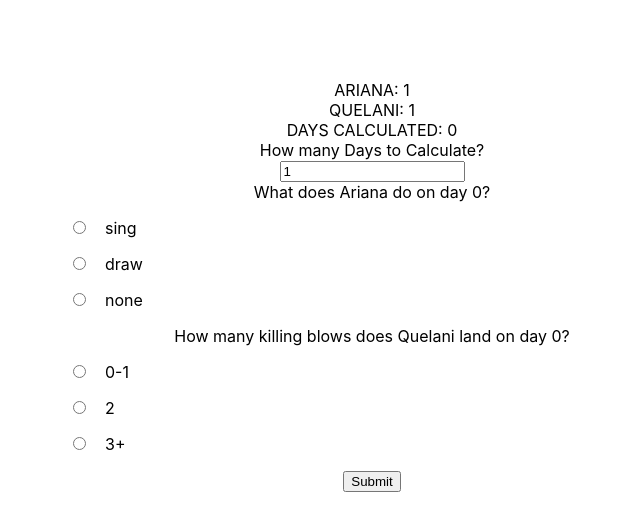
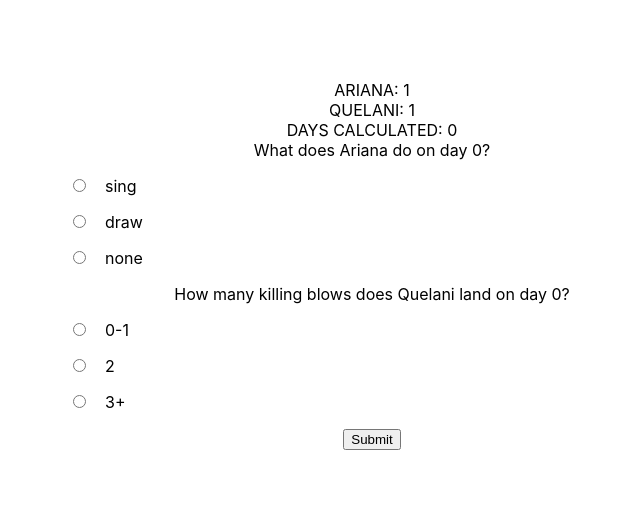
Before and after one commit to ChrisMayes22/ariana_calcs, a React (Create React App) app: page / in a window 1280 px wide. Shown: the top 530 px of the page, without its empty margins (268-908 px from the left). Built offline with nearby package versions, Linux system fonts and the light colour scheme.

Commit message:
Removed redundant field in day handler

```diff
--- a/src/App.js
+++ b/src/App.js
@@ -22,16 +22,6 @@ function App() {
       setDays(days + 1);
   }
 
-  function dayHandler(e) {
-    console.log(e.target.value);
-    const days = []
-    for(let i = 0; i < parseInt(e.target.value); i++){
-      days.push(0);
-    }
-    setDays(days);
-    console.log(days);
-  }
-
   return (
     <div className="App">
       <div className="container">
@@ -44,8 +34,6 @@ function App() {
         <div>
           DAYS CALCULATED: {days}
         </div>
-        <div>How many Days to Calculate?</div>
-        <input type="number" defaultValue="1" onChange={(e) => dayHandler(e)}/>
         <form name="insanityForm" onSubmit={(e) => submitHandler(e)}>
           <div>
               <label>What does Ariana do on day {days}?</label>
```
